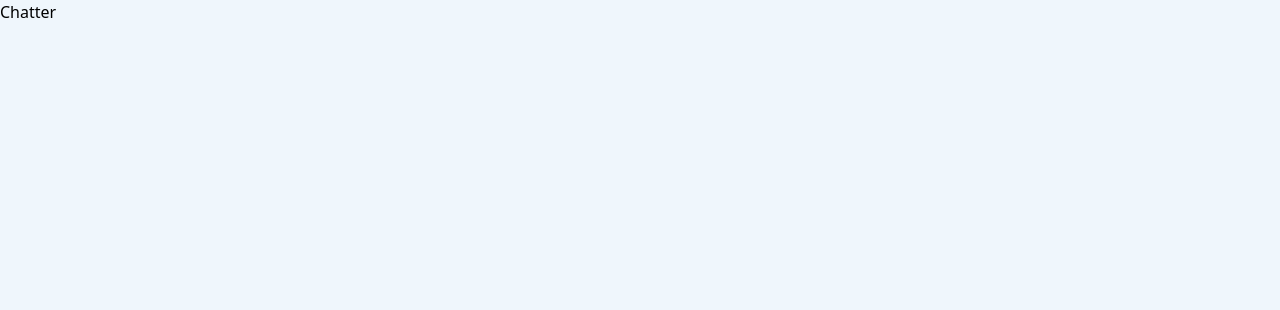
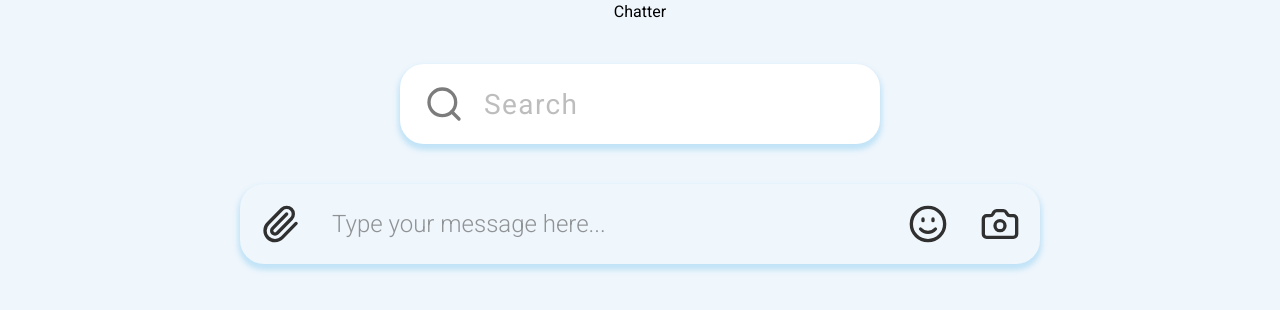
Before and after one commit to Nazarii-Lesniak/chatter, a Next.js app in the folder client/: page / in a window 1280 px wide. Shown: the top 310 px of the page. Built offline with nearby package versions, Linux system fonts and the light colour scheme.

Commit message:
feat(features): add SearchInput and MessageInput components

```diff
--- a/client/src/app/layout.tsx
+++ b/client/src/app/layout.tsx
@@ -1,14 +1,14 @@
 import type { Metadata } from 'next';
-import { Geist, Geist_Mono } from 'next/font/google';
+import { Roboto, Roboto_Mono } from 'next/font/google';
 import './globals.css';
 
-const geistSans = Geist({
-  variable: '--font-geist-sans',
+const robotoSans = Roboto({
+  variable: '--font-roboto-sans',
   subsets: ['latin'],
 });
 
-const geistMono = Geist_Mono({
-  variable: '--font-geist-mono',
+const robotoMono = Roboto_Mono({
+  variable: '--font-roboto-mono',
   subsets: ['latin'],
 });
 
@@ -19,7 +19,10 @@ export const metadata: Metadata = {
 
 export default function RootLayout({ children }: LayoutProps<'/'>) {
   return (
-    <html lang="en" className={`${geistSans.variable} ${geistMono.variable} h-full antialiased`}>
+    <html
+      lang="en"
+      className={`${robotoSans.variable} ${robotoMono.variable} h-full antialiased`}
+    >
       <body className="h-full">{children}</body>
     </html>
   );
--- a/client/src/app/page.tsx
+++ b/client/src/app/page.tsx
@@ -1,7 +1,12 @@
+import SearchInput from '@/features/search-by-name/ui/SearchInput';
+import MessageInput from '@/features/send-message/MessageInput';
+
 export default function Home() {
   return (
-    <main>
+    <main className="flex flex-col justify-center items-center gap-10">
       <h1>Chatter</h1>
+      <SearchInput />
+      <MessageInput />
     </main>
   );
 }
--- /dev/null
+++ b/client/src/features/search-by-name/ui/SearchInput.tsx
@@ -0,0 +1,21 @@
+import { SearchIcon } from 'lucide-react';
+import { Input } from '@/shared/ui/input/Input';
+
+export default function SearchInput() {
+  return (
+    <Input variant="search">
+      <Input.Icon>
+        <button
+          type="button"
+          className="text-chat-text-muted hover:text-chat-text-muted/80 transition-colors cursor-pointer"
+        >
+          <SearchIcon
+            aria-label="Search"
+            className="size-6 md:size-8 lg:size-10"
+          />
+        </button>
+      </Input.Icon>
+      <Input.Field type="text" placeholder="Search" />
+    </Input>
+  );
+}
--- /dev/null
+++ b/client/src/features/send-message/MessageInput.tsx
@@ -0,0 +1,45 @@
+import { CameraIcon, PaperclipIcon, SmileIcon } from 'lucide-react';
+import * as Input from '@/shared/ui/input/Input';
+
+export default function MessageInput() {
+  return (
+    <Input.Root variant="message">
+      <Input.Icon>
+        <button
+          type="button"
+          className="text-chat-text-main hover:text-chat-text-main/80 transition-colors cursor-pointer"
+        >
+          <PaperclipIcon
+            aria-label="Attach file"
+            className="size-6 md:size-8 lg:size-10"
+          />
+        </button>
+      </Input.Icon>
+
+      <Input.Textarea placeholder="Type your message here..." />
+
+      <Input.Icon>
+        <button
+          type="button"
+          className="text-chat-text-main hover:text-chat-text-main/80 transition-colors cursor-pointer"
+        >
+          <SmileIcon
+            aria-label="Select Emoji"
+            className="size-6 md:size-8 lg:size-10"
+          />
+        </button>
+      </Input.Icon>
+      <Input.Icon>
+        <button
+          type="button"
+          className="text-chat-text-main hover:text-chat-text-main/80 transition-colors cursor-pointer"
+        >
+          <CameraIcon
+            aria-label="Select photo"
+            className="size-6 md:size-8 lg:size-10"
+          />
+        </button>
+      </Input.Icon>
+    </Input.Root>
+  );
+}
```
